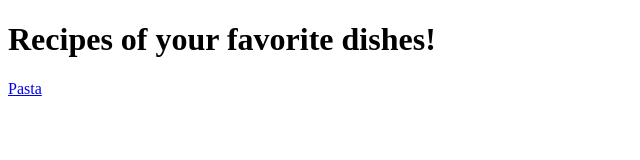
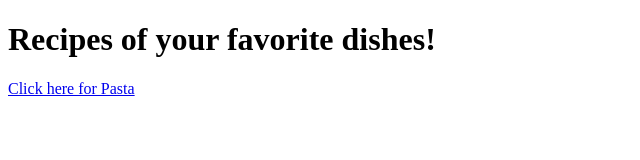
Before and after one commit to Zephyr1080/odin-recipes, a plain HTML site: page index.html in a window 1280 px wide. Shown: the whole page, without its empty margins (0-640 px from the left). Drawn offline with Linux system fonts and the light colour scheme.

```diff
--- a/index.html
+++ b/index.html
@@ -7,6 +7,6 @@
 </head>
 <body>
     <h1 style="align-items: center;">Recipes of your favorite dishes!</h1>
-    <a href="./pasta.html">Pasta</a>
+    <a href="./pasta.html">Click here for Pasta</a>
 </body>
 </html>
```
